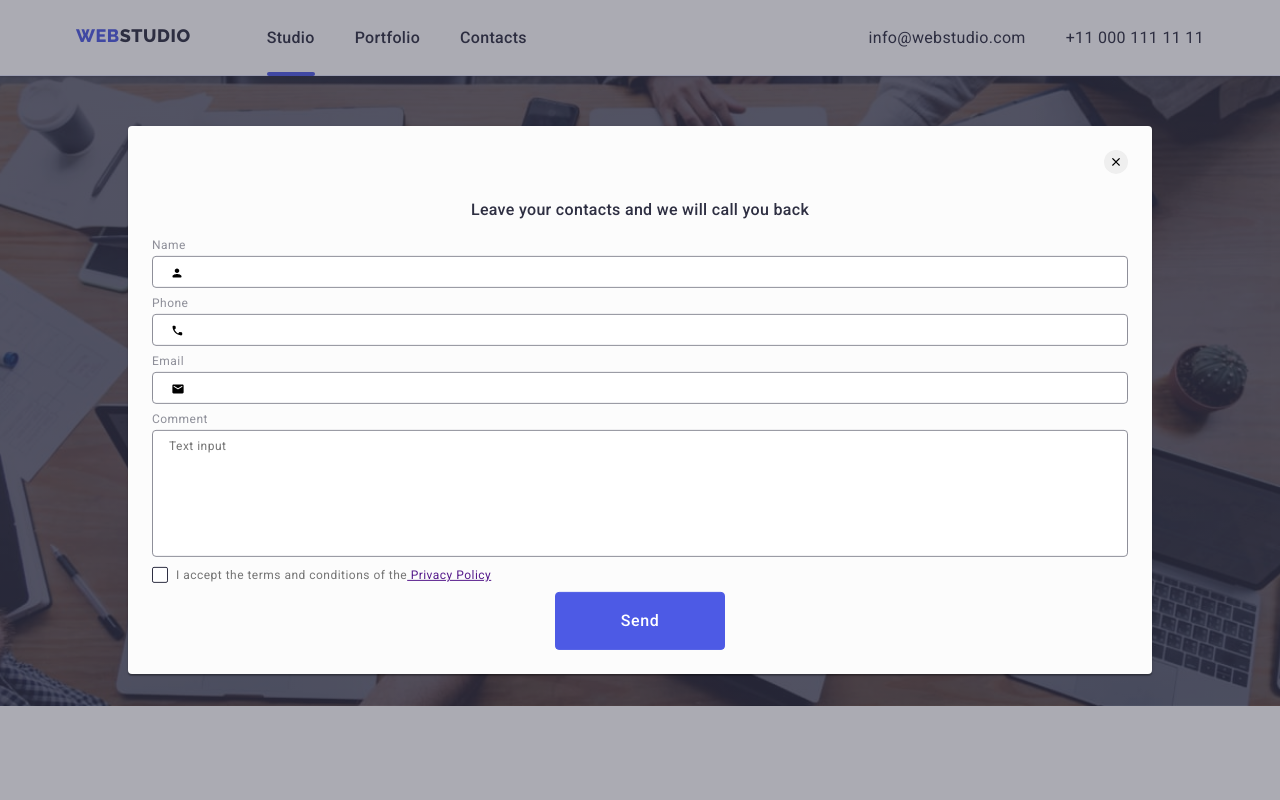
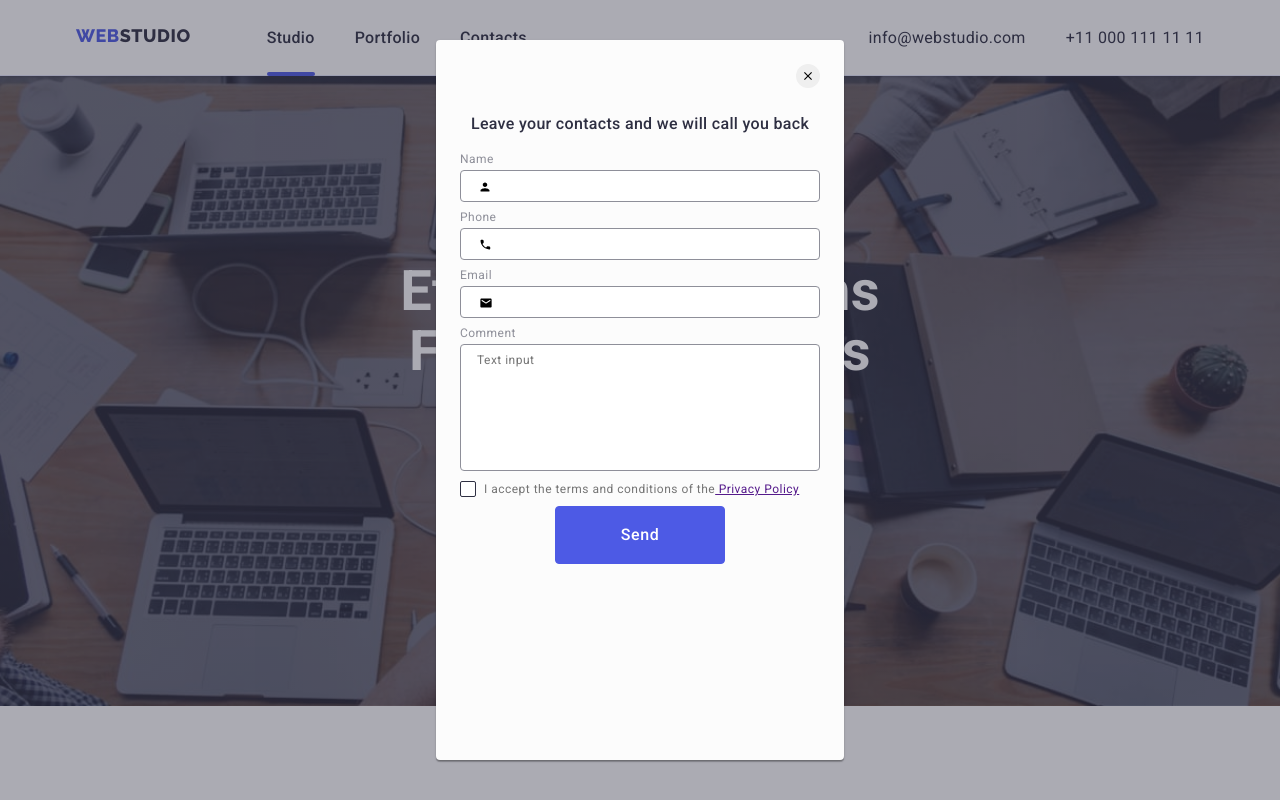
Before and after one commit to Alex250182/Homework-7, a plain HTML site: page index.html in a window 1280 px wide. Both pictures are taken after a click on the button "Order Service". Shown: the top 800 px of the page. Drawn offline with nearby package versions, Linux system fonts and the light colour scheme.

Commit message:
доработка

```diff
--- a/css/mobile.css
+++ b/css/mobile.css
@@ -259,12 +259,26 @@ transition: color 250ms cubic-bezier(0.4, 0, 0.2, 1);
     width: 318px;
     margin-bottom: 72px;
   }
+
+}
+
+@media screen and (max-width:427px){
   .modal{
     width: 80vw;
   height: 80vh;
   overflow: auto;
   }
 }
+  @media screen and (min-width:428px) and (max-width:767px) {
+    .modal{
+      width: 392px;
+    height: 80vh;
+    overflow: auto;
+    }
+  }
+
+
+
 
 @media screen and (max-width: 767px) {
   .principle-style {
--- a/css/styles.css
+++ b/css/styles.css
@@ -330,9 +330,6 @@ button {
 
 .modal {
   position: absolute;
-  width:80vw ;
-  height: 80wh;
-  overflow: auto;
   top: 50%;
   left: 50%;
   transform: translate(-50%, -50%) scale(1);
@@ -346,6 +343,14 @@ button {
   padding-right: 24px;
   padding-top: 72px;
   padding-bottom: 24px;
+}
+
+@media screen and (min-width:1200px) {
+  .modal {
+    width: 408px;
+    height: 90vh;
+    overflow: auto;
+}
 }
 
 .modal-feedback {
--- a/css/tab.css
+++ b/css/tab.css
@@ -59,4 +59,13 @@
   .mobile-menu{
     display: none;
   }
+
+  .modal{
+    position: absolute;
+    width: 408px;
+  height: 90vh;
+  overflow: auto;
+  }
+
+
 }
```
